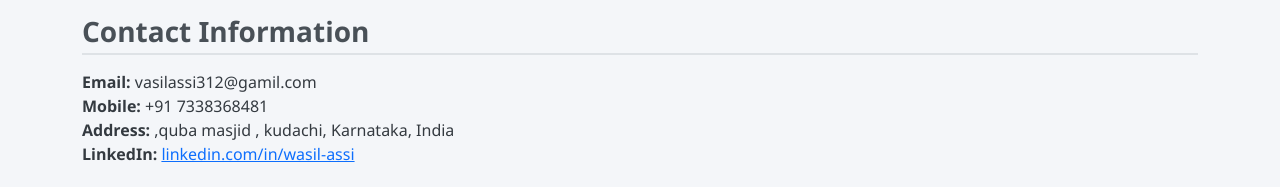
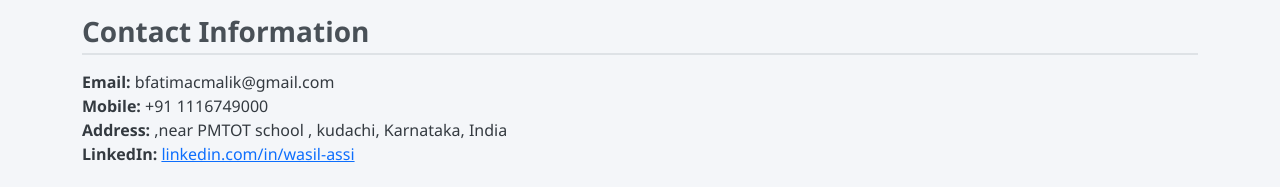
Before and after one commit to bfatimacmalik/my-portfolio, a plain HTML site: page index.html in a window 1280 px wide. Shown: the part 491-678 px from the top of the page. Drawn offline with nearby package versions, Linux system fonts and the light colour scheme.

Commit message:
Update index.html

```diff
--- a/index.html
+++ b/index.html
@@ -46,9 +46,9 @@
     <section class="mb-4">
       <h3 class="section-title">Contact Information</h3>
       <ul class="list-unstyled">
-        <li><strong>Email:</strong> vasilassi312@gamil.com</li>
-        <li><strong>Mobile:</strong> +91 7338368481</li>
-        <li><strong>Address:</strong> ,quba masjid , kudachi, Karnataka, India</li>
+        <li><strong>Email:</strong> bfatimacmalik@gmail.com</li>
+        <li><strong>Mobile:</strong> +91 1116749000</li>
+        <li><strong>Address:</strong> ,near PMTOT school  , kudachi, Karnataka, India</li>
         <li><strong>LinkedIn:</strong> <a href="https://linkedin.com/in/wasil-assi" target="_blank">linkedin.com/in/wasil-assi</a></li>
       </ul>
     </section>
```
